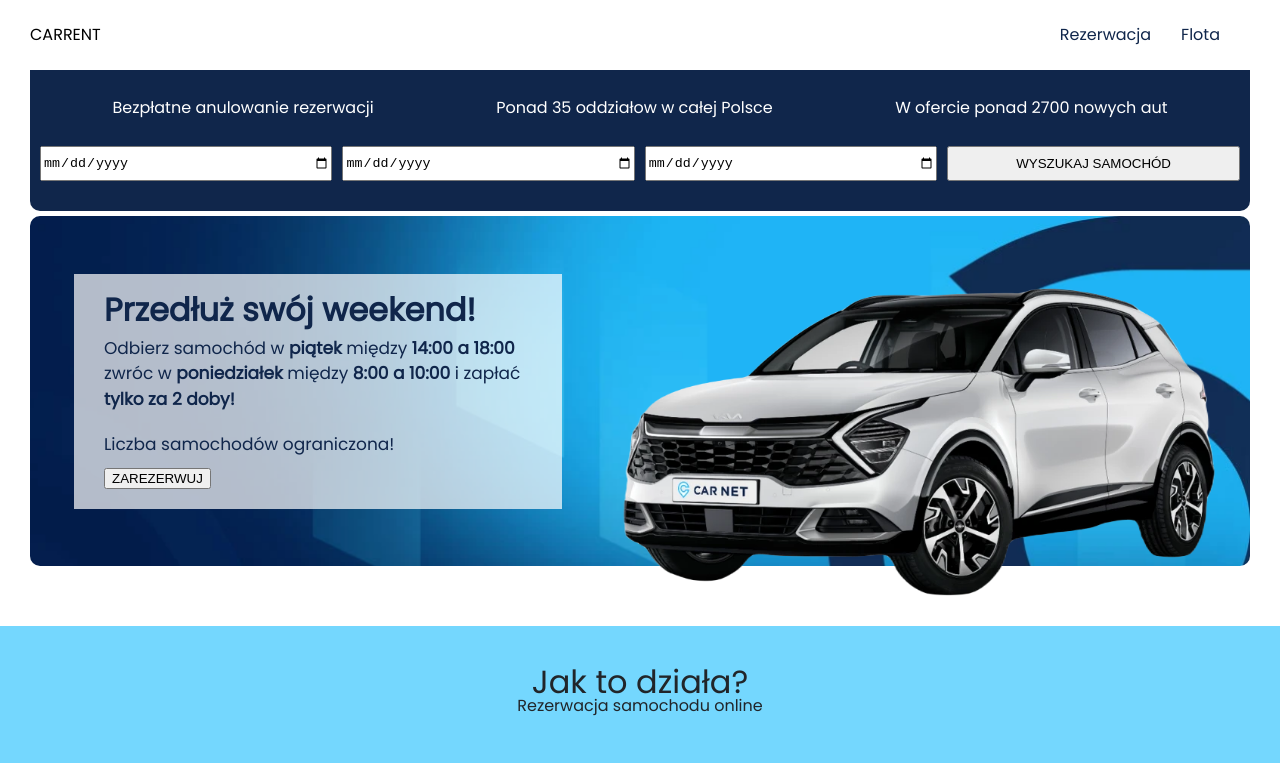
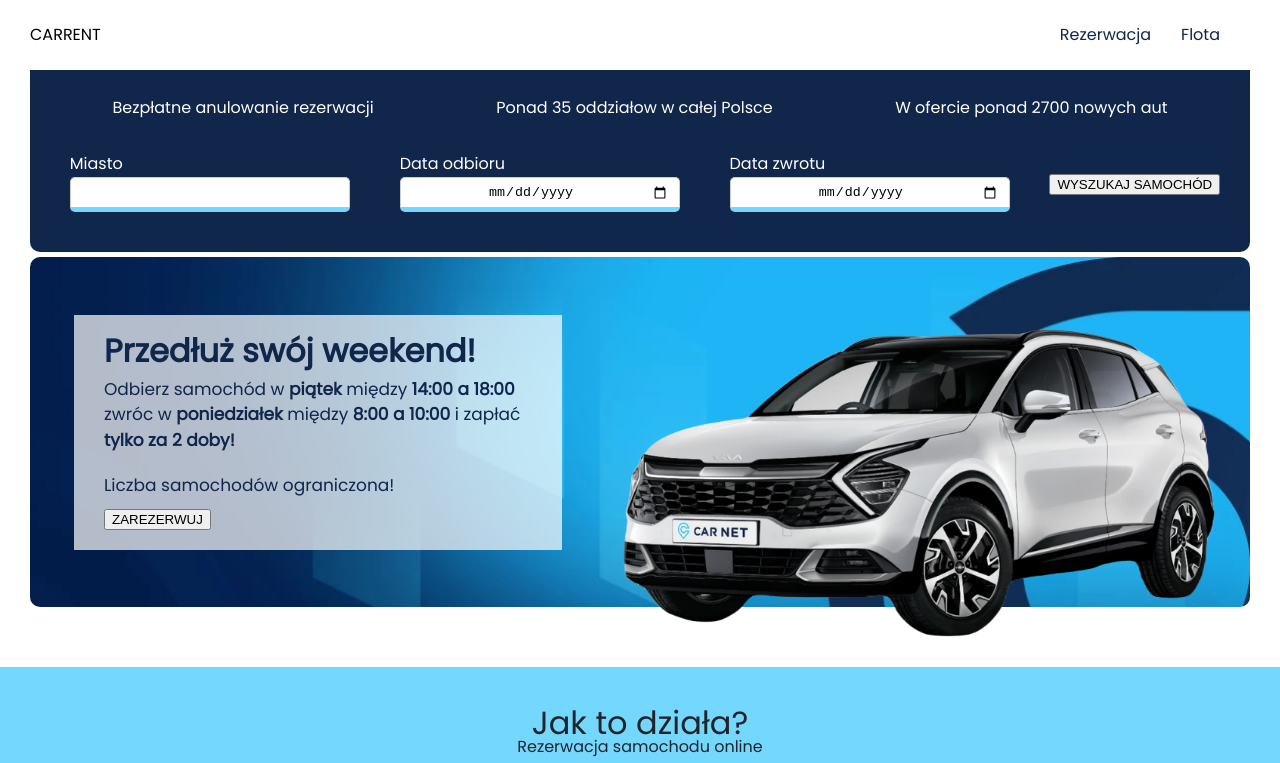
Before and after one commit to theWebCookie/car-rental, a Next.js app: page / in a window 1280 px wide. Shown: the top 763 px of the page. Built offline with nearby package versions, Linux system fonts and the light colour scheme.

Commit message:
refactor: use dateInput component

```diff
--- a/app/ui/dateInput/dateInput.css
+++ b/app/ui/dateInput/dateInput.css
@@ -6,10 +6,11 @@
   width: 100%;
   border: none;
   border: 1px solid #cccccc;
-  border-bottom: 2px solid #74d7fe;
+  border-bottom: 5px solid #74d7fe;
   padding: 10px;
   margin-top: 5px;
   text-align: center;
+  border-radius: 5px;
 }
 
 ::-webkit-calendar-picker-indicator {
--- a/app/ui/main/hero/hero.css
+++ b/app/ui/main/hero/hero.css
@@ -32,11 +32,28 @@
   justify-content: space-evenly;
   gap: 10px;
   margin: 0 10px;
+  align-items: center;
 }
 
-.hero-inputs input,
-.hero-inputs button {
+.hero-inputs div {
   width: 25%;
+}
+
+.hero-inputs div:nth-child(1) {
+  display: flex;
+  flex-direction: column;
+  padding: 10px;
+}
+
+.hero-inputs div:nth-child(1) input {
+  width: 100%;
+  border: none;
+  border: 1px solid #cccccc;
+  border-bottom: 5px solid #74d7fe;
+  padding: 10px;
+  margin-top: 5px;
+  text-align: center;
+  border-radius: 5px;
 }
 
 .hero-inputs input {
@@ -110,8 +127,7 @@
     margin: 0 auto;
   }
 
-  .hero-inputs input,
-  .hero-inputs button {
+  .hero-inputs div {
     width: 100%;
   }
 
--- a/app/ui/main/hero/hero.jsx
+++ b/app/ui/main/hero/hero.jsx
@@ -1,5 +1,6 @@
 import Image from 'next/image';
 import './hero.css';
+import InputContainer from '../../reservationInputs/inputs/inputContainer';
 
 export default function Hero() {
   return (
@@ -23,9 +24,11 @@ export default function Hero() {
           </li>
         </ul>
         <div className='hero-inputs'>
-          <input type='date' name='' id='' />
-          <input type='date' name='' id='' />
-          <input type='date' name='' id='' />
+          <div>
+            <label htmlFor='city'>Miasto</label>
+            <input type='text' id='city' name='city' />
+          </div>
+          <InputContainer />
           <button>WYSZUKAJ SAMOCHÓD</button>
         </div>
       </div>
--- a/app/ui/reservationInputs/inputs/inputContainer.jsx
+++ b/app/ui/reservationInputs/inputs/inputContainer.jsx
@@ -41,9 +41,9 @@ export default function InputContainer() {
   };
 
   return (
-    <div>
+    <>
       <DateInput inputType='start-date' label='Data odbioru' value={dateRange.startDate} onChange={(value) => handleDateChange('startDate', value)} />
       <DateInput inputType='end-date' label='Data zwrotu' value={dateRange.endDate} onChange={(value) => handleDateChange('endDate', value)} />
-    </div>
+    </>
   );
 }
```
